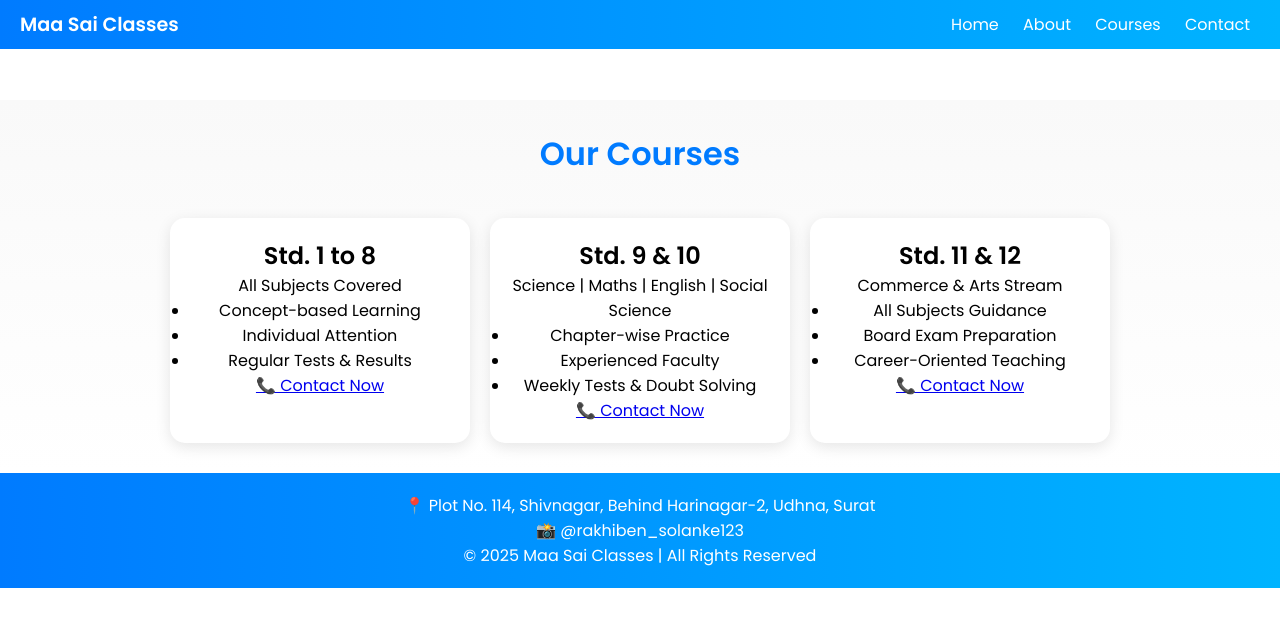
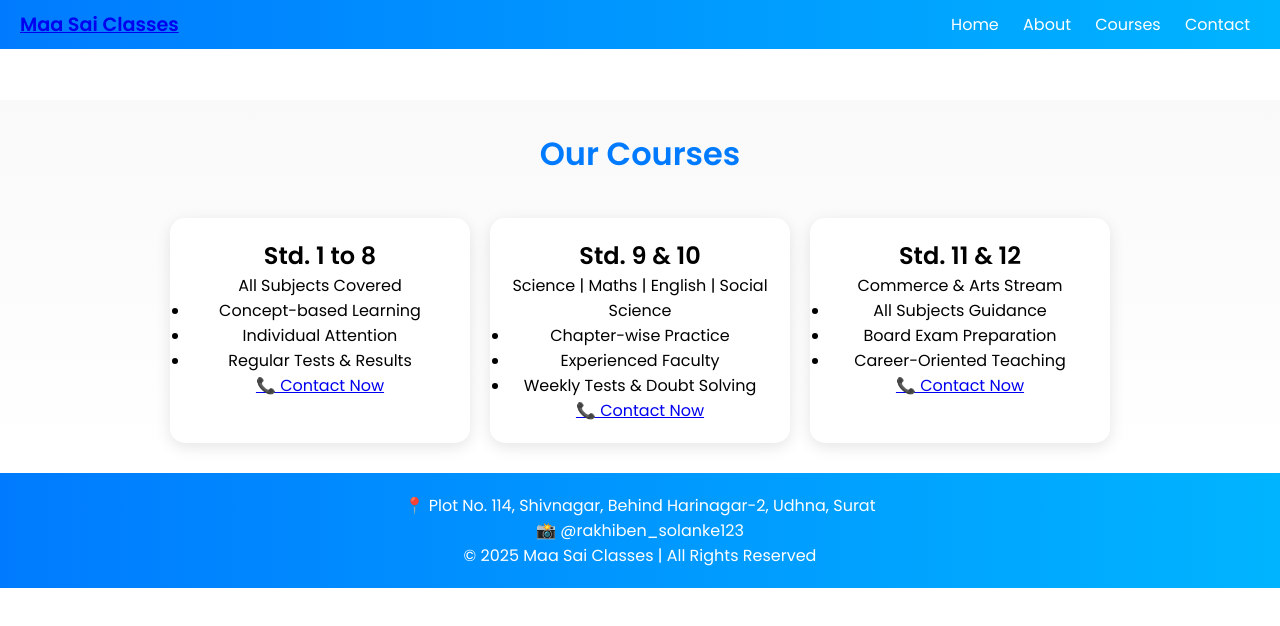
Before and after one commit to vsolanke273-tech/maa-sai-officially, a plain HTML site: page courses.html in a window 1280 px wide. Drawn offline with Linux system fonts and the light colour scheme.

Commit message:
Update courses.html

```diff
--- a/courses.html
+++ b/courses.html
@@ -11,7 +11,7 @@
 
   <!-- Header -->
   <header>
-    <div class="logo">Maa Sai Classes</div>
+<a href="index.html" class="logo">Maa Sai Classes</a>
     <nav>
       <a href="index.html">Home</a>
       <a href="about.html">About</a>
```
